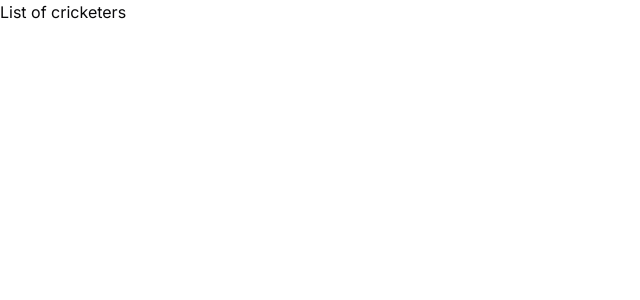
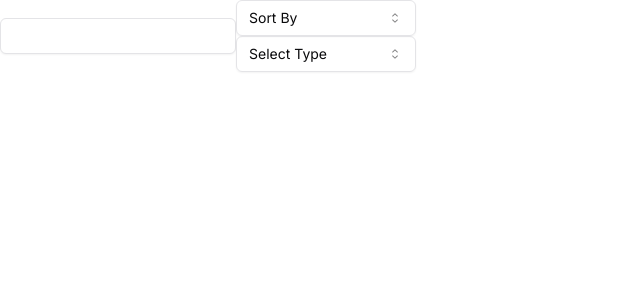
Before and after one commit to iarmankhan/cricketers-test-task, a Next.js app: page / in a window 1280 px wide. Shown: the top 300 px of the page, without its empty margins (0-640 px from the left). Built offline with nearby package versions, Linux system fonts and the light colour scheme.

Commit message:
:sparkles: Added hook for persisting state in local storage, added placeholder components

```diff
--- a/src/app/(cricketers)/page.tsx
+++ b/src/app/(cricketers)/page.tsx
@@ -1,5 +1,14 @@
-export default async function CricketersListPage() {
+"use client"
+
+import CricketersListFilters from "@/components/cricketers/cricketers-list-filters";
+import CricketersList from "@/components/cricketers/cricketers-list";
+
+export default function CricketersListPage() {
   return (
-    <div>List of cricketers</div>
+    <div>
+      <CricketersListFilters />
+
+      <CricketersList cricketers={[]} />
+    </div>
   )
 }
--- /dev/null
+++ b/src/components/cricketers/cricketer-card.tsx
@@ -0,0 +1,15 @@
+import {TPlayer} from "@/lib/get-players";
+
+interface CricketerCardProps {
+  cricketer: TPlayer
+}
+
+export default function CricketerCard({cricketer}: CricketerCardProps) {
+  return (
+    <div>
+      <h1>{cricketer.name}</h1>
+      <p>{cricketer.type}</p>
+      <p>{cricketer.description}</p>
+    </div>
+  )
+}
--- /dev/null
+++ b/src/components/cricketers/cricketers-list-filters.tsx
@@ -0,0 +1,57 @@
+import {SortFields} from "@/lib/models/cricketers";
+import {
+  Input,
+  Select,
+  SelectContent,
+  SelectGroup,
+  SelectItem,
+  SelectLabel,
+  SelectTrigger,
+  SelectValue
+} from "@/components/ui";
+import {useLocalStorageState} from "@/lib/hooks";
+
+interface CricketersListFiltersProps {
+  onSearchChange: (search: string) => void
+  onSortByChange: (order?: SortFields) => void
+  onFilterChange: (type: string) => void
+}
+
+export default function CricketersListFilters({}: CricketersListFiltersProps) {
+  const [search, setSearch] = useLocalStorageState<string>('search', '')
+
+  return (
+    <div className='flex flex-row items-center'>
+      <div>
+        <Input type='search' value={search} onChange={e => setSearch(e.target.value)}/>
+      </div>
+
+      <div>
+        <Select>
+          <SelectTrigger className="w-[180px]">
+            <SelectValue placeholder="Sort By"/>
+          </SelectTrigger>
+          <SelectContent>
+            <SelectGroup>
+              <SelectLabel>Sort By</SelectLabel>
+              <SelectItem value={SortFields.NAME}>Name</SelectItem>
+              <SelectItem value={SortFields.RANK}>Rank</SelectItem>
+              <SelectItem value={SortFields.DOB}>Age</SelectItem>
+            </SelectGroup>
+          </SelectContent>
+        </Select>
+
+        <Select>
+          <SelectTrigger className="w-[180px]">
+            <SelectValue placeholder="Select Type"/>
+          </SelectTrigger>
+          <SelectContent>
+            <SelectGroup>
+              <SelectLabel>Types</SelectLabel>
+            </SelectGroup>
+          </SelectContent>
+        </Select>
+      </div>
+    </div>
+  )
+}
--- /dev/null
+++ b/src/components/cricketers/cricketers-list.tsx
@@ -0,0 +1,15 @@
+import {TPlayer} from "@/lib/get-players";
+
+interface CricketersListProps {
+  cricketers: TPlayer[]
+}
+
+export default function CricketersList({cricketers}: CricketersListProps) {
+  return (
+    <ul>
+      {cricketers.map((cricketer) => (
+        <li key={cricketer.id}>{cricketer.name}</li>
+      ))}
+    </ul>
+  )
+}
--- /dev/null
+++ b/src/lib/hooks/index.ts
@@ -0,0 +1 @@
+export * from './use-local-storage-state'
--- /dev/null
+++ b/src/lib/hooks/use-local-storage-state.ts
@@ -0,0 +1,26 @@
+import {useState} from "react";
+
+type UseLocalStorageState<TValue> = [TValue, (newValue: TValue) => void];
+
+export function useLocalStorageState<TValue extends unknown>(key: string, defaultValue: TValue): UseLocalStorageState<TValue> {
+  const [state, setState] = useState<TValue>(() => {
+    try {
+      const item = window.localStorage.getItem(key);
+      return item ? JSON.parse(item) : defaultValue;
+    } catch (error) {
+      console.error(error);
+      return defaultValue;
+    }
+  });
+
+  const setLocalStorageState = (newState: TValue) => {
+    try {
+      setState(newState);
+      window.localStorage.setItem(key, JSON.stringify(newState));
+    } catch (error) {
+      console.error(error);
+    }
+  }
+
+  return [state, setLocalStorageState];
+}
```
